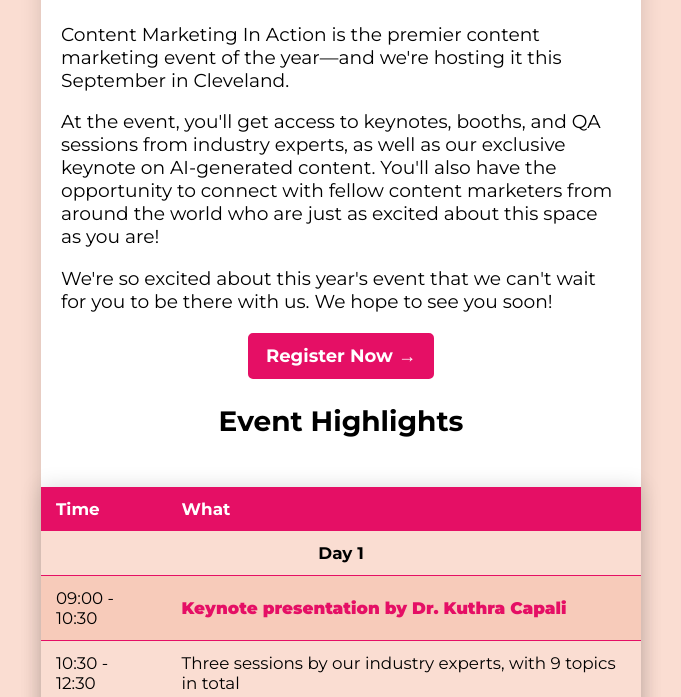
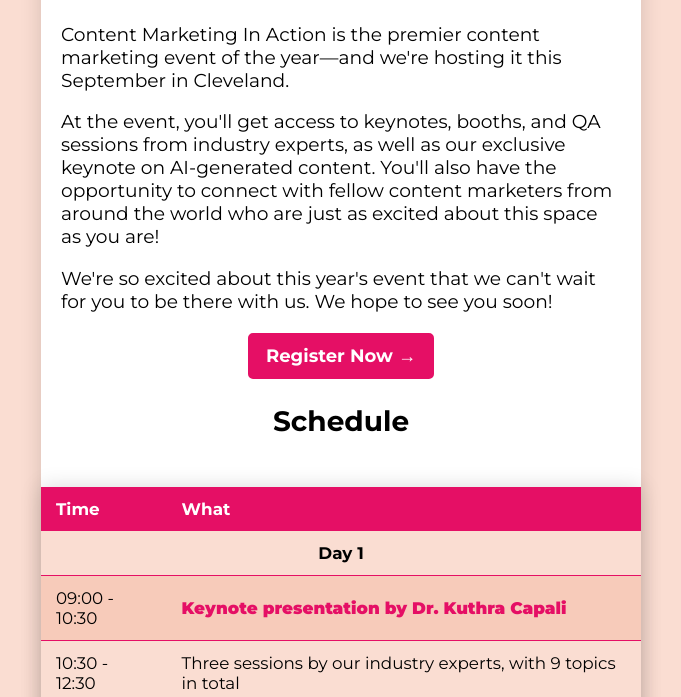
Before and after one commit to warrren8689/my-marketing-newsletter, a plain HTML site: page index.html in a window 1280 px wide. Shown: the part 400-1097 px from the top of the page, without its empty margins (299-980 px from the left). Drawn offline with Linux system fonts and the light colour scheme.

Commit message:
Updated event timetable message

```diff
--- a/index.html
+++ b/index.html
@@ -192,7 +192,7 @@
                     </tr>
                     <tr>
                         <td>
-                            <h2 style="text-transform: capitalize; text-align: center;">Event Highlights</h2>
+                            <h2 style="text-transform: capitalize; text-align: center;">Schedule</h2>
                         </td>
                     </tr>
                 </table>
```
